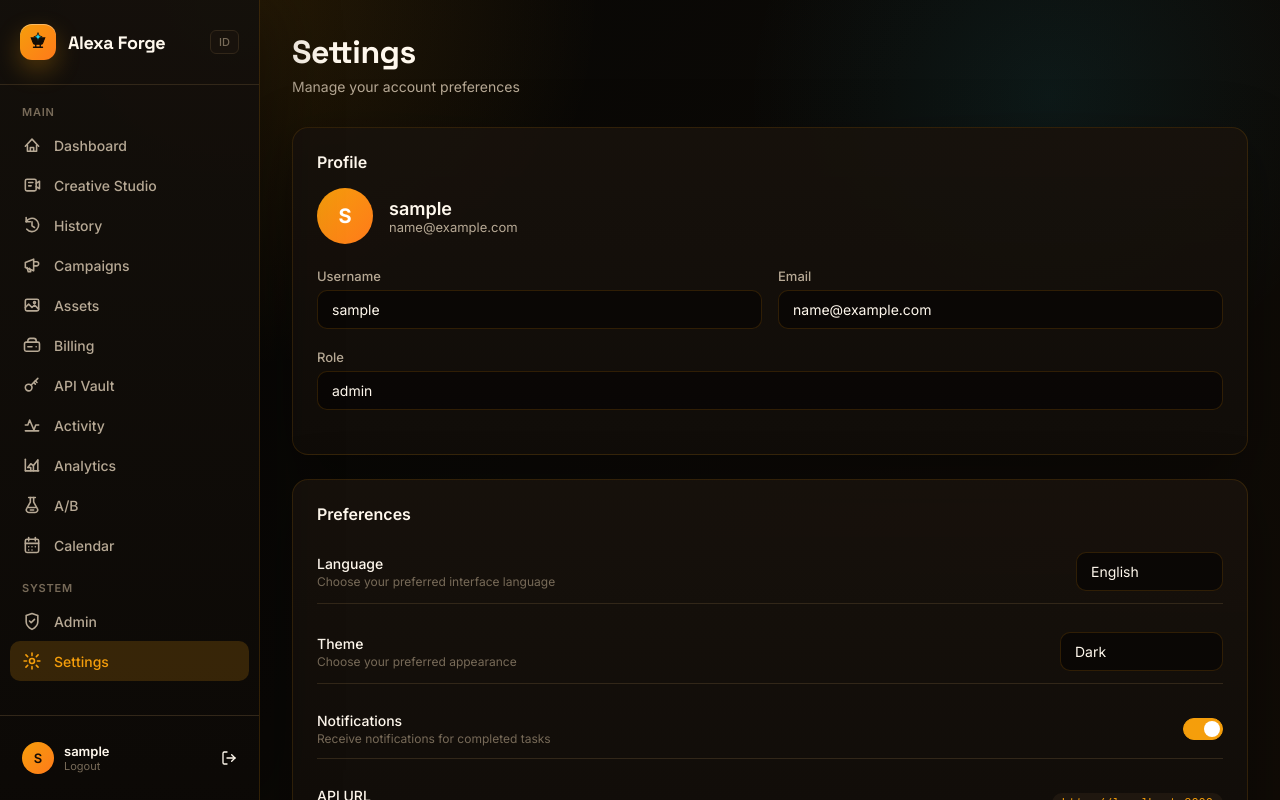
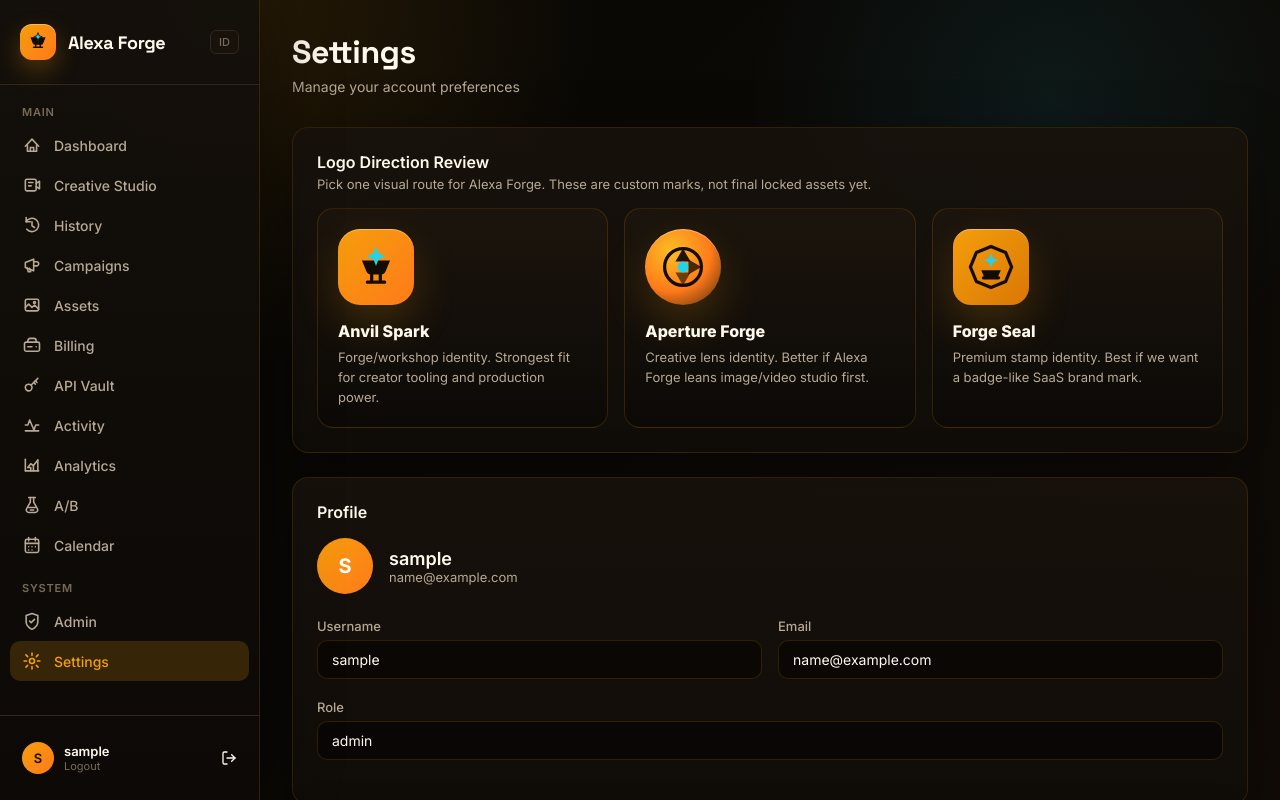
Before and after one commit to coliii222/alexa-forge, a Next.js app in the folder frontend/: page /settings in a window 1280 px wide. Built offline with nearby package versions, Linux system fonts and the light colour scheme; no server answers; sample sign-in values are in the browser's storage.

Commit message:
Add logo direction review variants

```diff
--- a/frontend/app/globals.css
+++ b/frontend/app/globals.css
@@ -747,6 +747,55 @@ tr:hover td {
   gap: 16px;
 }
 
+/* Brand review */
+.brand-option-grid {
+  display: grid;
+  grid-template-columns: repeat(auto-fit, minmax(220px, 1fr));
+  gap: 16px;
+}
+
+.brand-option-card {
+  padding: 20px;
+  border: 1px solid rgba(245,158,11,0.16);
+  border-radius: var(--radius);
+  background: linear-gradient(180deg, rgba(31,23,15,0.72), rgba(11,9,6,0.78));
+  transition: border-color 0.2s, transform 0.2s, box-shadow 0.2s;
+}
+
+.brand-option-card:hover {
+  transform: translateY(-2px);
+  border-color: rgba(245,158,11,0.38);
+  box-shadow: 0 18px 50px rgba(0,0,0,0.32);
+}
+
+.brand-mark-preview {
+  width: 76px;
+  height: 76px;
+  margin-bottom: 16px;
+  border-radius: 22px;
+  display: flex;
+  align-items: center;
+  justify-content: center;
+  color: #140c04;
+  background: linear-gradient(135deg, #f59e0b, #ff7a1a);
+  box-shadow: inset 0 1px 0 rgba(255,255,255,0.34), 0 18px 44px rgba(245,158,11,0.2);
+}
+
+.brand-mark-preview svg {
+  width: 52px;
+  height: 52px;
+}
+
+.brand-mark-aperture {
+  border-radius: 50%;
+  background: radial-gradient(circle at 35% 30%, #fbbf24, #ff7a1a 54%, #4b2b0b 100%);
+}
+
+.brand-mark-seal {
+  border-radius: 18px;
+  background: linear-gradient(135deg, #f59e0b, #d97706);
+}
+
 /* Mobile hamburger */
 .mobile-toggle {
   display: none;
--- a/frontend/app/settings/page.tsx
+++ b/frontend/app/settings/page.tsx
@@ -29,6 +29,22 @@ export default function SettingsPage() {
       </div>
 
       <div style={{ display: 'flex', flexDirection: 'column', gap: 24 }}>
+        <div className="card">
+          <div className="card-header">
+            <div>
+              <h3 className="card-title">Logo Direction Review</h3>
+              <p style={{ fontSize: 13, color: 'var(--text-secondary)', marginTop: 4 }}>
+                Pick one visual route for Alexa Forge. These are custom marks, not final locked assets yet.
+              </p>
+            </div>
+          </div>
+          <div className="brand-option-grid">
+            <LogoOption kind="anvil" title="Anvil Spark" desc="Forge/workshop identity. Strongest fit for creator tooling and production power." />
+            <LogoOption kind="aperture" title="Aperture Forge" desc="Creative lens identity. Better if Alexa Forge leans image/video studio first." />
+            <LogoOption kind="seal" title="Forge Seal" desc="Premium stamp identity. Best if we want a badge-like SaaS brand mark." />
+          </div>
+        </div>
+
         <div className="card">
           <div className="card-header">
             <h3 className="card-title">Profile</h3>
@@ -120,3 +136,47 @@ export default function SettingsPage() {
     </AppShell>
   );
 }
+
+
+function LogoOption({ kind, title, desc }: { kind: 'anvil' | 'aperture' | 'seal'; title: string; desc: string }) {
+  return (
+    <div className="brand-option-card">
+      <div className={`brand-mark-preview brand-mark-${kind}`}>
+        <BrandVariant kind={kind} />
+      </div>
+      <div style={{ fontSize: 16, fontWeight: 800, marginBottom: 6 }}>{title}</div>
+      <p style={{ fontSize: 13, lineHeight: 1.55, color: 'var(--text-secondary)', margin: 0 }}>{desc}</p>
+    </div>
+  );
+}
+
+function BrandVariant({ kind }: { kind: 'anvil' | 'aperture' | 'seal' }) {
+  if (kind === 'aperture') {
+    return (
+      <svg viewBox="0 0 48 48" fill="none" aria-hidden="true">
+        <circle cx="24" cy="24" r="17" stroke="currentColor" strokeWidth="3" />
+        <path d="M24 7l7 12H17L24 7Z" fill="currentColor" opacity="0.95" />
+        <path d="M41 24l-12 7V17l12 7Z" fill="currentColor" opacity="0.78" />
+        <path d="M24 41l-7-12h14L24 41Z" fill="currentColor" opacity="0.62" />
+        <circle cx="24" cy="24" r="5" fill="var(--cyan)" />
+      </svg>
+    );
+  }
+  if (kind === 'seal') {
+    return (
+      <svg viewBox="0 0 48 48" fill="none" aria-hidden="true">
+        <path d="M24 5 37.5 10.5 43 24 37.5 37.5 24 43 10.5 37.5 5 24 10.5 10.5 24 5Z" stroke="currentColor" strokeWidth="3" />
+        <path d="M15 27h18l-3 7H18l-3-7Z" fill="currentColor" />
+        <path d="M24 11l1.8 5 5 1.8-5 1.8-1.8 5-1.8-5-5-1.8 5-1.8 1.8-5Z" fill="var(--cyan)" />
+        <path d="M17 34h14" stroke="currentColor" strokeWidth="3" strokeLinecap="round" />
+      </svg>
+    );
+  }
+  return (
+    <svg viewBox="0 0 48 48" fill="none" aria-hidden="true">
+      <path d="M11 18h26l-4.2 10.2A4.5 4.5 0 0 1 28.6 31h-9.2a4.5 4.5 0 0 1-4.2-2.8L11 18Z" fill="currentColor" />
+      <path d="M24 5l2.4 6.4L33 14l-6.6 2.6L24 23l-2.4-6.4L15 14l6.6-2.6L24 5Z" fill="var(--cyan)" />
+      <path d="M16 38h16M20 31v7M28 31v7" stroke="currentColor" strokeWidth="3" strokeLinecap="round" />
+    </svg>
+  );
+}
```
